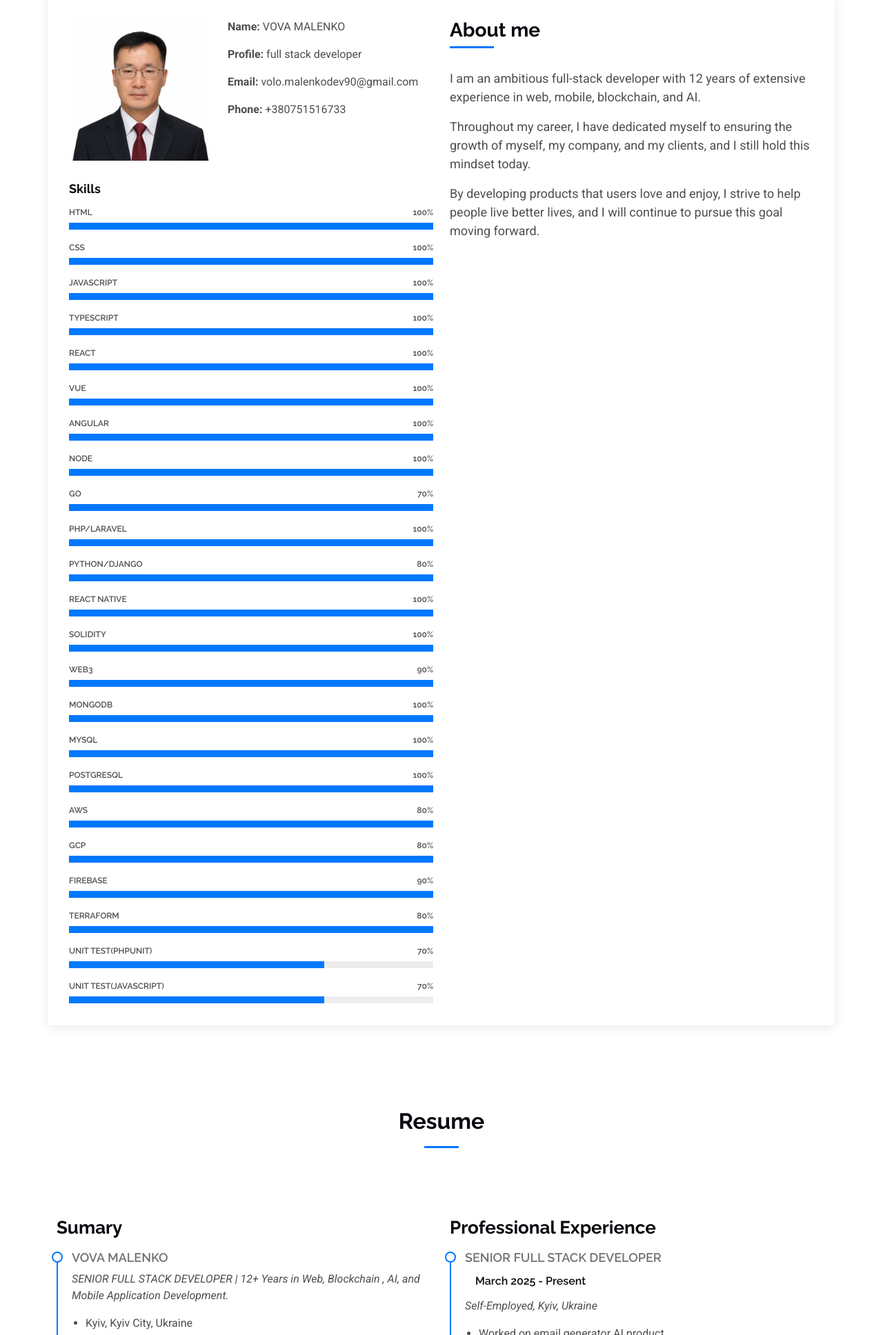
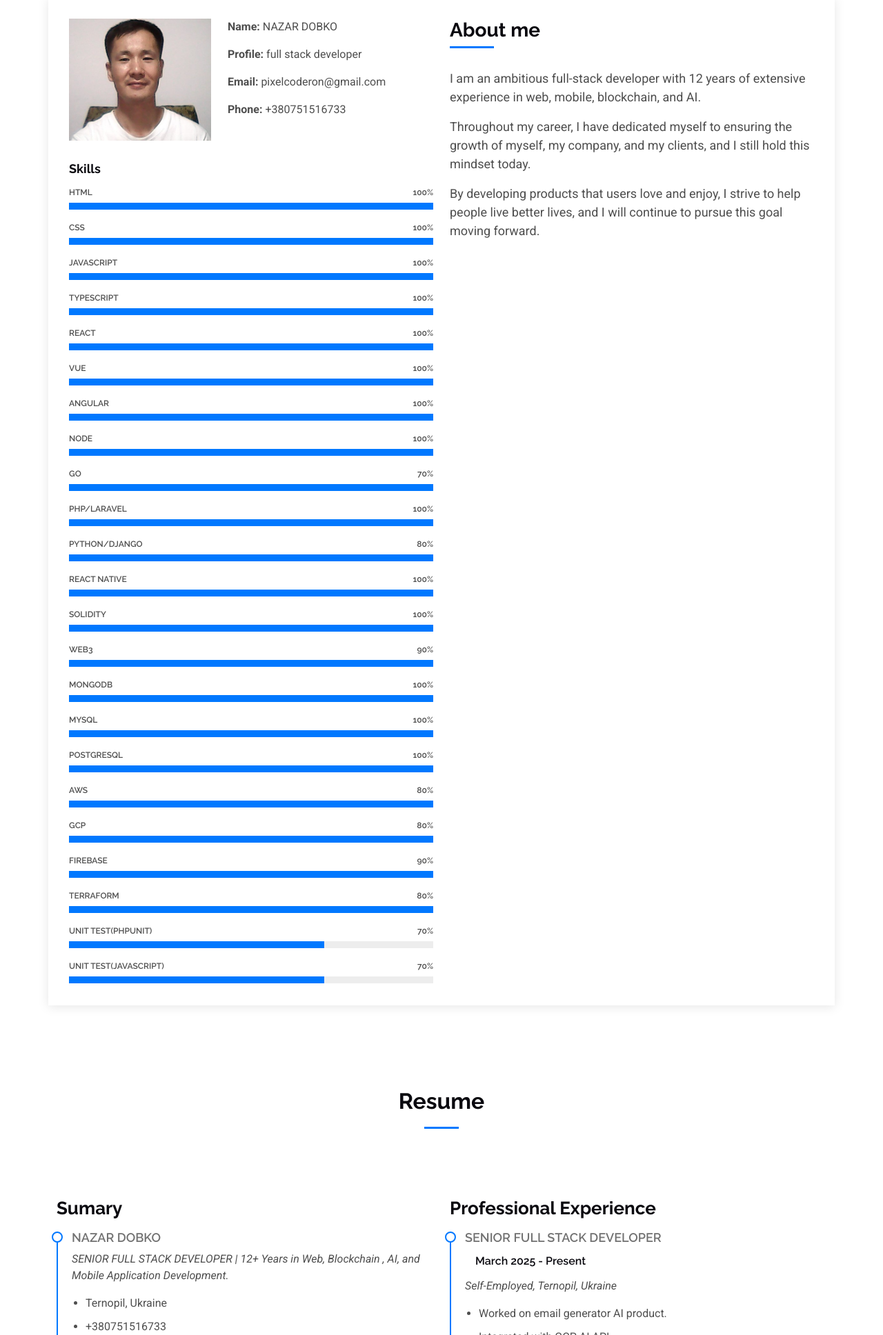
Before and after one commit to volodymyr9090/portfolio, a plain HTML site: page index.html in a window 1280 px wide. Shown: the part 864-2800 px from the top of the page at 69% size. Drawn offline with Linux system fonts and the light colour scheme.

Commit message:
update name

```diff
--- a/index.html
+++ b/index.html
@@ -4,7 +4,7 @@
 <head>
   <meta charset="utf-8">
   <meta content="width=device-width, initial-scale=1.0" name="viewport">
-  <title>Malenko - Portfolio</title>
+  <title>Nazar - Portfolio</title>
   <meta name="description" content="">
   <meta name="keywords" content="">
 
@@ -69,7 +69,7 @@
       <img src="assets/img/background.png" alt="" data-aos="fade-in">
 
       <div class="container d-flex flex-column align-items-center justify-content-center text-center" data-aos="fade-up" data-aos-delay="100">
-        <h2>I am VOVA MALENKO</h2>
+        <h2>I am NAZAR DOBKO</h2>
         <p><span class="typed" data-typed-items="Full-Stack Developer"></span></p>
       </div>
 
@@ -85,12 +85,12 @@
 
             <div class="row justify-content-between gy-4">
               <div class="col-lg-5">
-                <img src="assets/img/profile_img.png" class="img-fluid" alt="">
+                <img src="assets/img/profile_img.jpg" class="img-fluid" alt="">
               </div>
               <div class="col-lg-7 about-info">
-                <p><strong>Name: </strong> <span>VOVA MALENKO</span></p>
+                <p><strong>Name: </strong> <span>NAZAR DOBKO</span></p>
                 <p><strong>Profile: </strong> <span>full stack developer</span></p>
-                <p><strong>Email: </strong> <span>volo.malenkodev90@gmail.com</span></p>
+                <p><strong>Email: </strong> <span>pixelcoderon@gmail.com</span></p>
                 <p><strong>Phone: </strong> <span>+380751516733</span></p>
               </div>
             </div>
@@ -310,12 +310,12 @@
             <h3 class="resume-title">Sumary</h3>
 
             <div class="resume-item pb-0">
-              <h4>Vova Malenko</h4>
+              <h4>Nazar Dobko</h4>
               <p><em>SENIOR FULL STACK DEVELOPER | 12+ Years in Web, Blockchain , AI,  and Mobile Application Development. </em></p>
               <ul>
-                <li>Kyiv, Kyiv City, Ukraine   </li>
+                <li>Ternopil, Ukraine</li>
                 <li>+380751516733</li>
-                <li>volo.malenkodev90@gmail.com</li>
+                <li>pixelcoderon@gmail.com</li>
               </ul>
             </div><!-- Edn Resume Item -->
 
@@ -334,7 +334,7 @@
             <div class="resume-item">
               <h4>Senior FULL STACK DEVELOPER</h4>
               <h5>March 2025 - Present</h5>
-              <p><em>Self-Employed, Kyiv, Ukraine</em></p>
+              <p><em>Self-Employed, Ternopil, Ukraine</em></p>
               <ul>
                 <li>Worked on email generator AI product. </li>
                 <li>Integrated with GCP AI API</li>
@@ -709,7 +709,7 @@
                 <i class="bi bi-geo-alt flex-shrink-0"></i>
                 <div>
                   <h3>Address</h3>
-                  <p>Kyiv, Kyiv City, Ukraine</p>
+                  <p>Ternopil, Ukraine</p>
                 </div>
               </div>
             </div><!-- End Info Item -->
@@ -729,7 +729,7 @@
                 <i class="bi bi-envelope flex-shrink-0"></i>
                 <div>
                   <h3>Email Us</h3>
-                  <p>volo.malenkodev90@gmail.com</p>
+                  <p>pixelcoderon@gmail.com</p>
                 </div>
               </div>
             </div><!-- End Info Item -->
@@ -778,7 +778,7 @@
     <div class="container">
       <div class="social-links d-flex justify-content-center">
         <a href="https://github.com/JeyDev310"><i class="bi bi-github"></i></a>
-        <a href="https://www.linkedin.com/in/vova-malenko-b67113341"><i class="bi bi-linkedin"></i></a>
+        <a href="https://www.linkedin.com/in/nazar-dobko-589b81382/"><i class="bi bi-linkedin"></i></a>
       </div>
       <div class="credits">
         <!-- All the links in the footer should remain intact. -->
```
Also changed, not shown: assets/img/profile_img.jpg (added).
